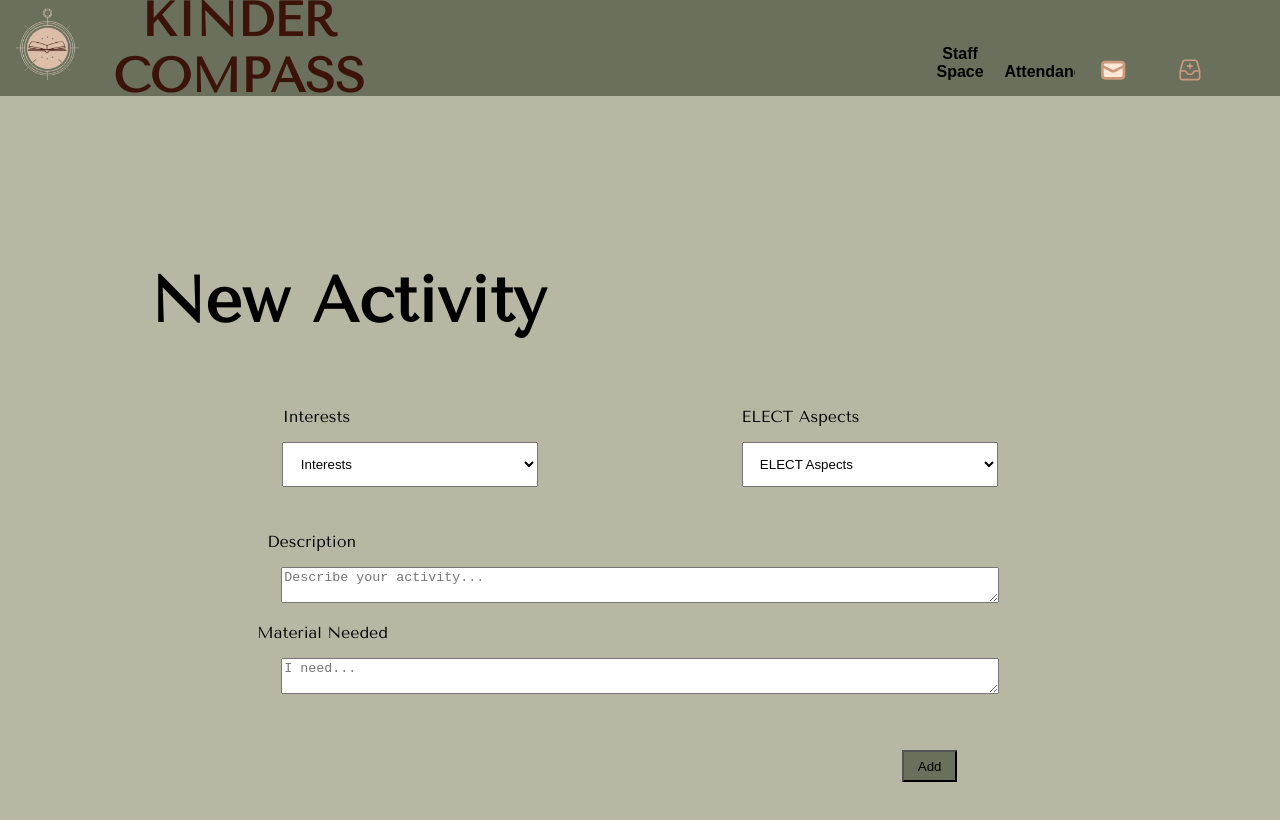
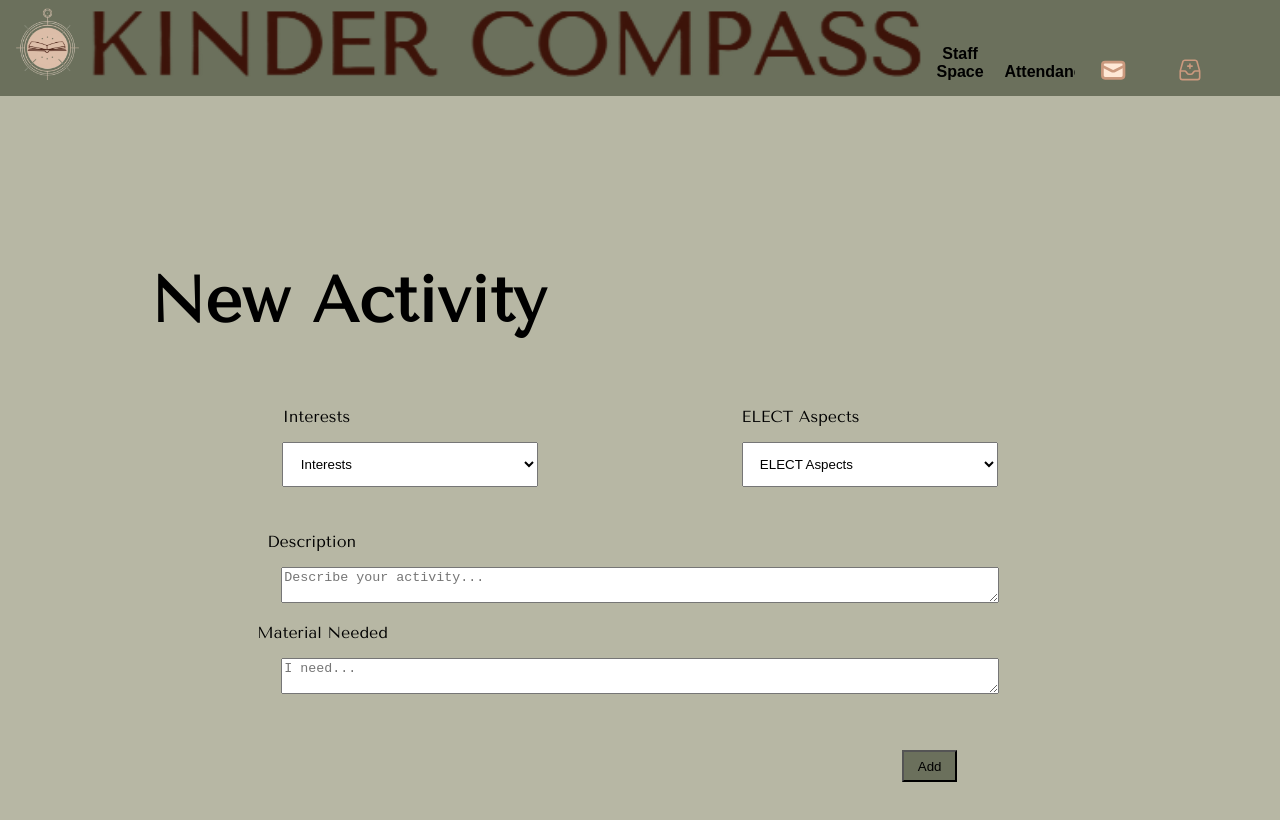
Before and after one commit to CNormandB/Kinder-Compass, a React (Create React App) app: page /planning in a window 1280 px wide. Shown: the top 820 px of the page. Built offline with nearby package versions, Linux system fonts and the light colour scheme.

Commit message:
changed logo text to img

```diff
--- a/src/components/Header.jsx
+++ b/src/components/Header.jsx
@@ -5,7 +5,7 @@ return(
   <section className="header_container">
     <div className="header_logo">
       <img src="Logo.png"/>
-      <h1>KINDER COMPASS</h1>
+      <img src="logo_text.png"/>
     </div>
     <div className="header_buttons">
       <button>Staff Space</button>
```
